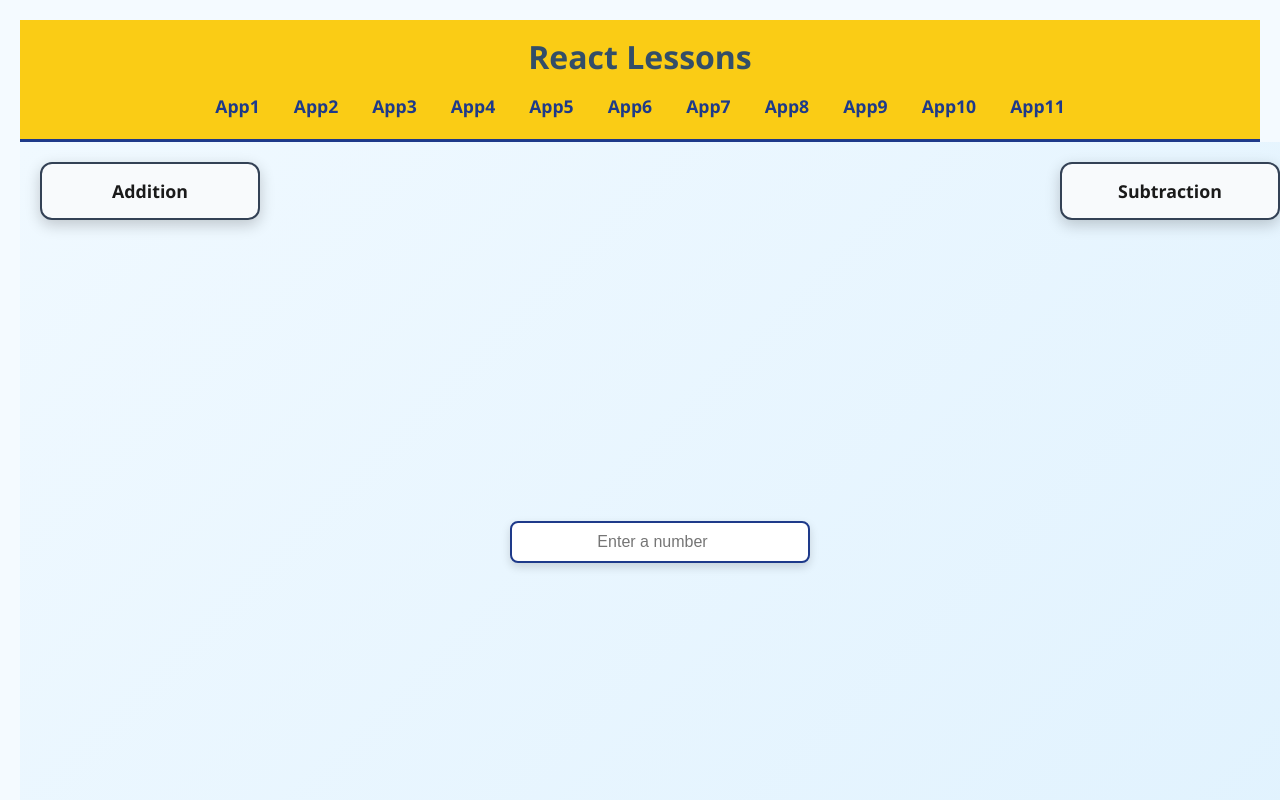
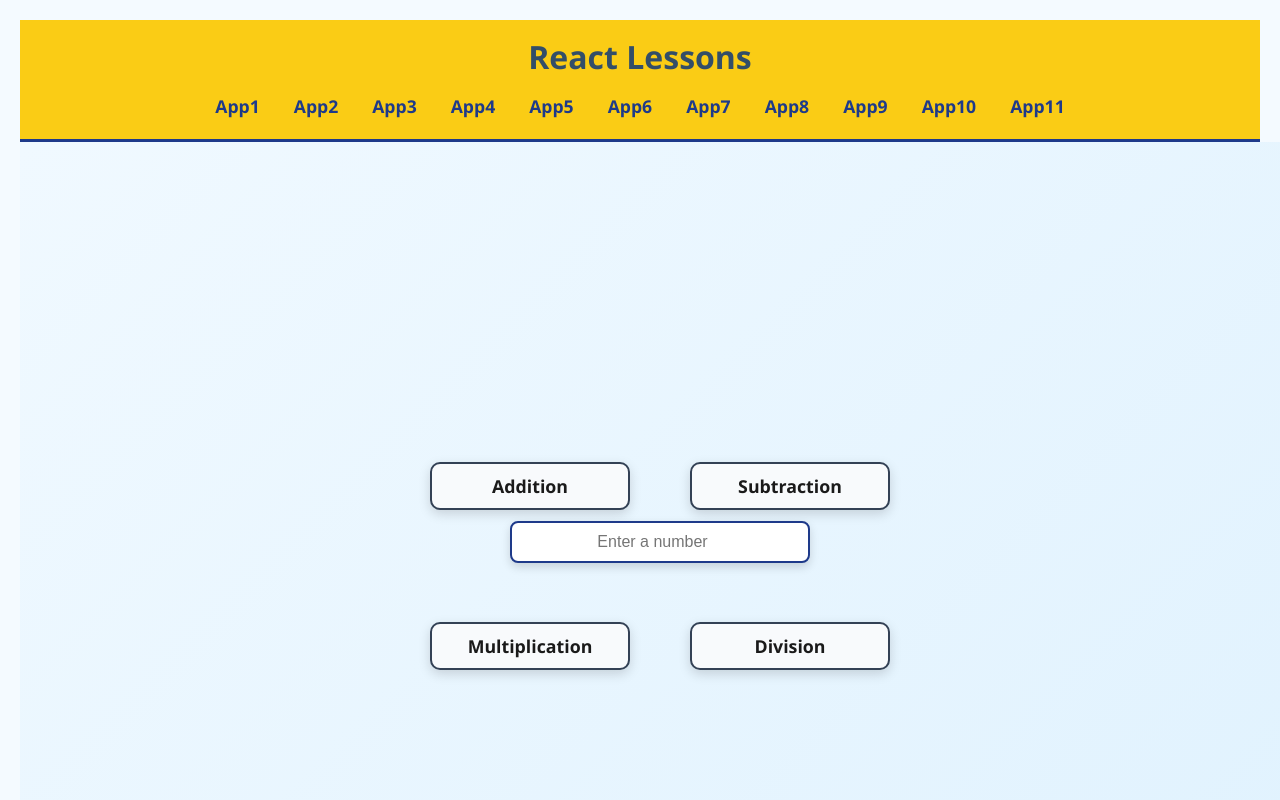
Before and after one commit to Gaganharikiranmarella/react-apps, a React (Vite) app: page /app11 in a window 1280 px wide. Shown: the top 800 px of the page. Built offline with nearby package versions, Linux system fonts and the light colour scheme.

Commit message:
minor update

```diff
--- a/src/components/App11.css
+++ b/src/components/App11.css
@@ -14,39 +14,43 @@
   font-size: 1.2rem;
   border: 2px solid #0f172a;
   border-radius: 10px;
-  width: 250px;
+  width: 200px;
   text-align: center;
-  box-shadow: 0 4px 10px rgba(0,0,0,0.15);
+  box-shadow: 0 4px 10px rgba(0, 0, 0, 0.15);
+  position: relative;
+  z-index: 2;
 }
 
 .Corner {
   position: absolute;
   background-color: #f8fafc;
-  padding: 15px;
-  border-radius: 12px;
+  padding: 10px 14px;
+  border-radius: 10px;
   border: 2px solid #334155;
-  box-shadow: 0 5px 15px rgba(0,0,0,0.2);
-  width: 220px;
+  box-shadow: 0 4px 12px rgba(0, 0, 0, 0.15);
+  width: 200px;
   text-align: center;
   font-size: 0.95rem;
+  z-index: 1;
 }
 
+/* Tightly clustered positions around input */
 .Top-Left {
-  top: 20px;
-  left: 20px;
+  top: calc(50% - 80px);
+  left: calc(50% - 230px);
 }
 
 .Top-Right {
-  top: 20px;
-  right: 20px;
+  top: calc(50% - 80px);
+  left: calc(50% + 30px);
 }
 
 .Bottom-Left {
-  bottom: 20px;
-  left: 20px;
+  top: calc(50% + 80px);
+  left: calc(50% - 230px);
 }
 
 .Bottom-Right {
-  bottom: 20px;
-  right: 20px;
+  top: calc(50% + 80px);
+  left: calc(50% + 30px);
 }
```
